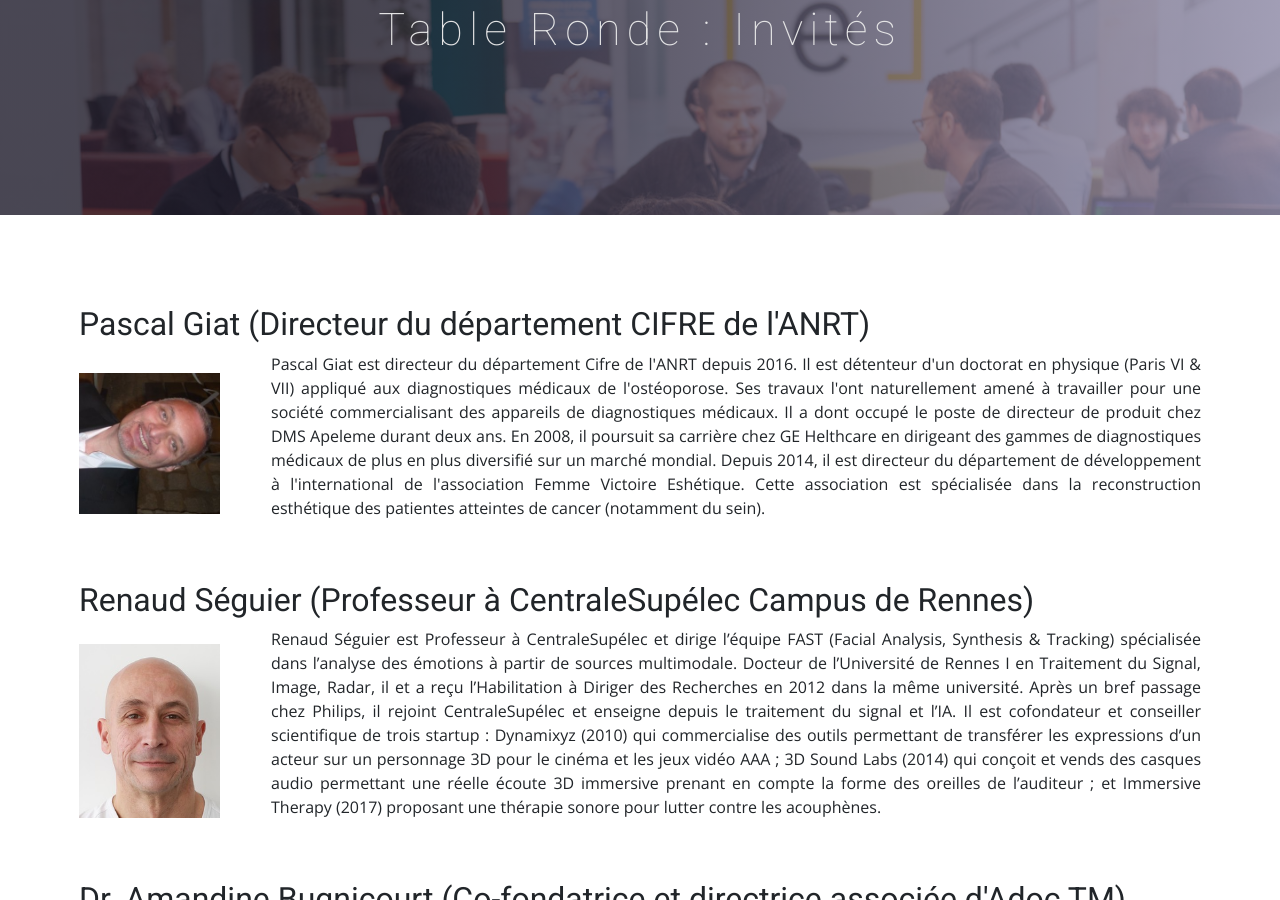
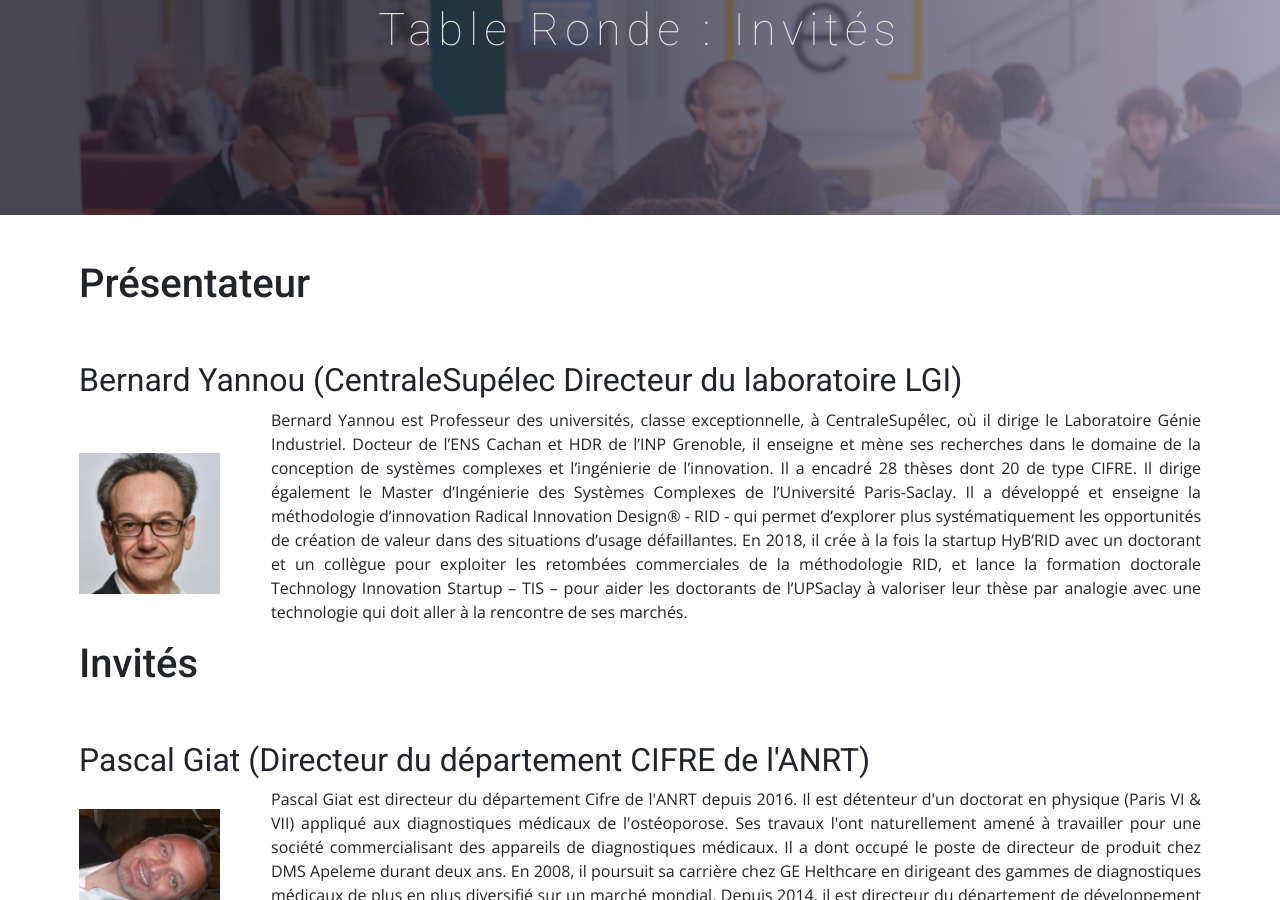
Before and after one commit to caradoc-paris-saclay/caradoc, a Jekyll site: the page built from table-ronde.html, in a window 1280 px wide and 900 px high, scrolled down 239 px. Built offline with Jekyll 4.4.1, drawn with Linux system fonts in a browser that asks for light colours; some web fonts are replaced.

Commit message:
ajout yannou to table ronde

```diff
--- a/table-ronde.html
+++ b/table-ronde.html
@@ -19,6 +19,20 @@ permalink: /table_ronde/
     <!-- Portfolio Start -->
 <section id="table-ronde">
   <div class="container">
+    <h1> Présentateur </h1>
+    <div class="block">
+      <h2>Bernard Yannou (CentraleSupélec Directeur du laboratoire LGI)</h2>
+      <div class="row">
+        <div class="col-sm-2">
+          <img src="{{ site.baseurl }}/assets/img/talk/bernard.jpg"  alt="Bernard">
+        </div>
+        <div class="col-sm-10">
+          <p>Bernard Yannou est Professeur des universités, classe exceptionnelle, à CentraleSupélec, où il dirige le Laboratoire Génie Industriel. Docteur de l’ENS Cachan et HDR de l’INP Grenoble, il enseigne et mène ses recherches dans le domaine de la conception de systèmes complexes et l’ingénierie de l’innovation. Il a encadré 28 thèses dont 20 de type CIFRE. Il dirige également le Master d’Ingénierie des Systèmes Complexes de l’Université Paris-Saclay. Il a développé et enseigne la méthodologie d’innovation Radical Innovation Design® - RID - qui permet d’explorer plus systématiquement les opportunités de création de valeur dans des situations d’usage défaillantes. En 2018, il crée à la fois la startup HyB’RID avec un doctorant et un collègue pour exploiter les retombées commerciales de la méthodologie RID, et lance la formation doctorale Technology Innovation Startup – TIS – pour aider les doctorants de l’UPSaclay à valoriser leur thèse par analogie avec une technologie qui doit aller à la rencontre de ses marchés.
+          </p>
+        </div>
+      </div>
+    </div>
+    <h1> Invités </h1>
     <div class="block">
       <h2>Pascal Giat (Directeur du département CIFRE de l'ANRT)</h2>
       <div class="row">
```
Also changed, not shown: assets/img/talk/bernard.jpg (added).
